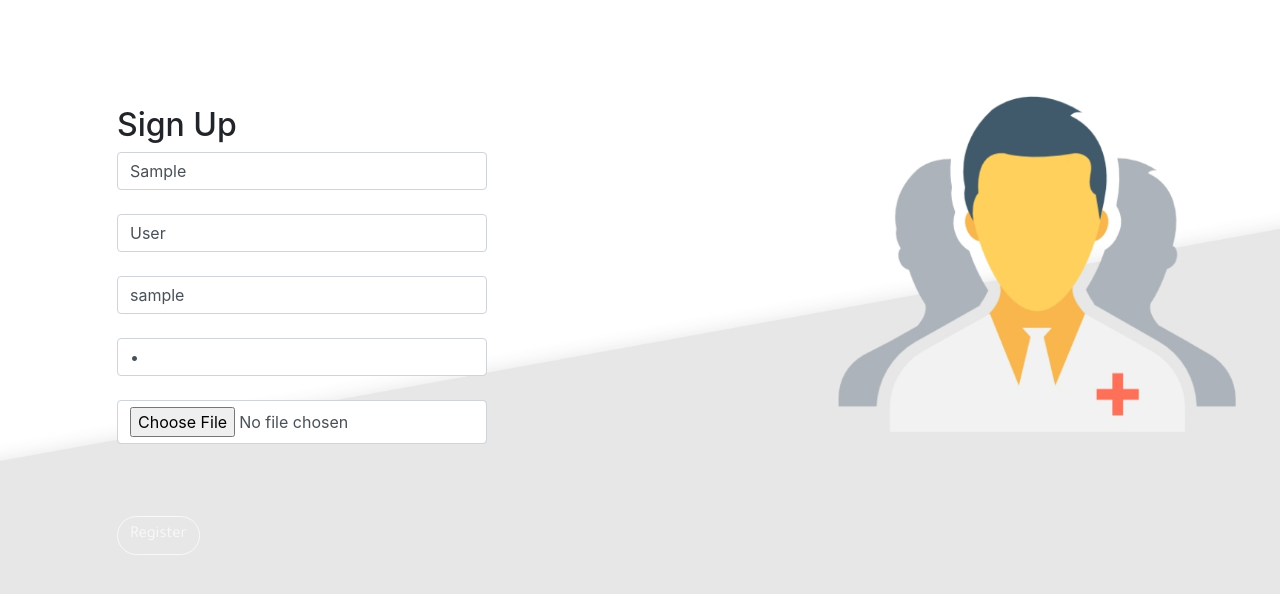
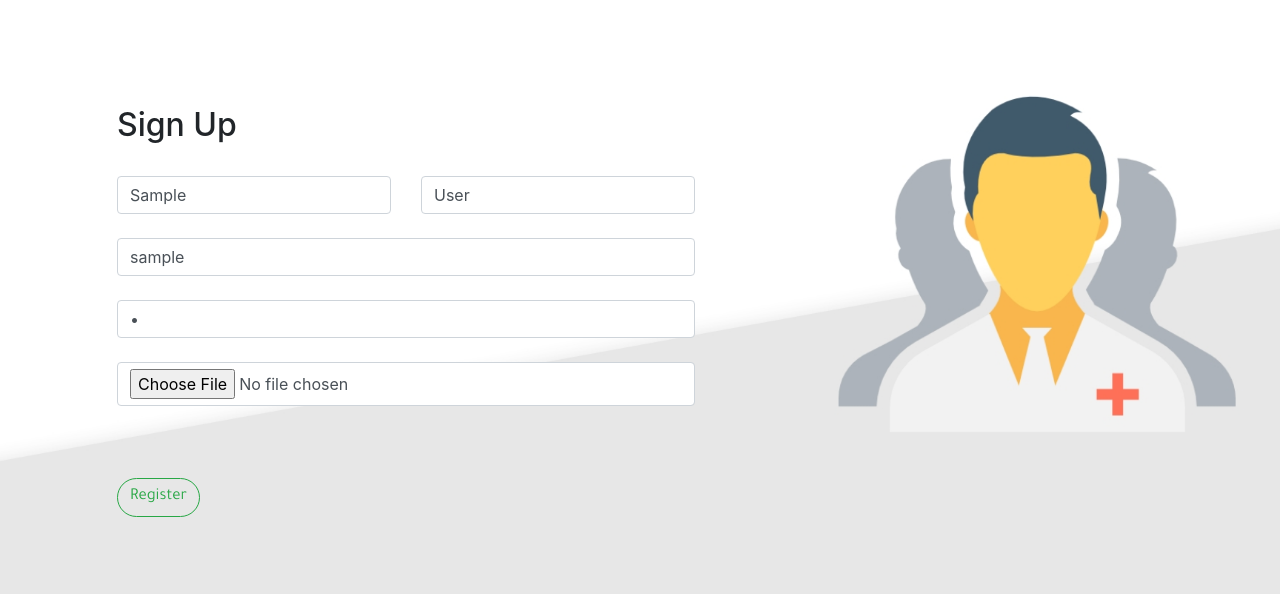
Before and after one commit to DeniSusanto/Django---ASP, a Django app: template ASP/main/templates/main/registration.html in a window 1280 px wide. Shown: the part 95-689 px from the top of the page. Run offline with Django 3.2, Linux system fonts and the light colour scheme; the template is opened without the code that fills it: most values are stand-ins (such as "Sample title", 1, 10 or a date in 2020); some libraries are stand-ins or nearby versions; some web fonts are replaced.

Commit message:
Cleaning UI

```diff
--- a/ASP/main/templates/main/cm_base.html
+++ b/ASP/main/templates/main/cm_base.html
@@ -44,7 +44,7 @@
             <a class="dropdown-item" href="{%url "cm_cart"%}">Cart</a>
             <a class="dropdown-item" href="{%url "myorders"%}">My Orders</a>
             <div class="dropdown-divider"></div>
-            <a class="dropdown-item" href="{%url "edit_profile"%}">Change Profile</a>
+            <a class="dropdown-item" href="{%url "edit_profile"%}">Edit Profile</a>
             <a class="dropdown-item" href="{%url "change_password"%}">Change Password</a>
             <div class="dropdown-divider"></div>
             <a class="dropdown-item" href="{%url "logout"%}" style="color:red;">Logout</a>
--- a/ASP/main/templates/main/dp_base.html
+++ b/ASP/main/templates/main/dp_base.html
@@ -61,7 +61,7 @@
            Dispatcher
         </a>
         <div class="dropdown-menu" aria-labelledby="navbarDropdown">
-          <a class="dropdown-item" href="{%url "edit_profile"%}">Change Profile</a>
+          <a class="dropdown-item" href="{%url "edit_profile"%}">Edit Profile</a>
           <a class="dropdown-item" href="{%url "change_password"%}">Change Password</a>
           <div class="dropdown-divider"></div>
           <a class="dropdown-item" href="{%url "logout"%}" style="color:red;">Logout</a>
--- a/ASP/main/templates/main/dp_session.html
+++ b/ASP/main/templates/main/dp_session.html
@@ -33,7 +33,7 @@
         <input class="btn btn-outline-light btn-success n8_content_sub_title" type="submit" href="{% url 'dp_close_session' %}" value="End Session" data-toggle="confirmation" data-title="Completed?" style="border-radius: 10em; background-color:rgb(49,78,108);">
    </div>
    <div style="display: inline-block; float: right;margin-right:calc(0.5vw + 0.5vh);">
-   <a href="{%url 'itinerary_download'%}"><img src="{% static 'main/download.png' %}" width="30" height="30"  title="Download CSV File"></a>
+   <a href="{%url 'itinerary_download'%}"><img src="{% static 'main/download.png' %}" width="40" height="40"  title="Download CSV File"></a>
    </div>
 </div>
     {%endblock%}
--- a/ASP/main/templates/main/registration.html
+++ b/ASP/main/templates/main/registration.html
@@ -40,9 +40,15 @@
         <div class="container d-flex justify-content-left align-middle">
             <div class="jumbotron" style="background:none;">
             <form  enctype="multipart/form-data" method='POST'>{% csrf_token %}
-                <h2>Sign Up</h2>
-                <input type="text" name="firstName" value="{{firstName}}" class="form-control" placeholder="First Name"><br>
-                <input type="text" name="lastName" value="{{lastName}}" class="form-control" placeholder="Last Name"><br>
+                <h2>Sign Up</h2> <br>
+                <div class="row">
+                    <div class="col">
+                    <input type="text" name="firstName" value="{{firstName}}" class="form-control" placeholder="First Name"><br>
+                    </div>
+                    <div class="col">
+                    <input type="text" name="lastName" value="{{lastName}}" class="form-control" placeholder="Last Name"><br>
+                    </div>
+                </div>
                 <input type="text" name="username" value="{{username}}" class="form-control" placeholder="User Name"><br>
                 <input type="password" name="password" value="{{password}}" class="form-control" placeholder="Password"><br>
                 <input type="file" name="image" class="form-control" ><br>
@@ -50,13 +56,15 @@
                 Clinic Location:
                         <select name="location">
                             {%for location in allLocations%}
+                                {% if location.name != 'Queen Mary Hospital Drone Port' %}
                                 <option value={{location.id}}
                                 {% if cat.id == filter %} selected {%endif%}
                                 >{{location.name}}</option>
+                                {% endif %}
                             {%endfor%}
                         </select>
                 {%endif%}<br><br>
-                <input class="btn btn-outline-light nav8_eclipse_btn  n8_content_sub_title" type="submit" value="Register">
+                <input class="btn btn-outline-success nav8_eclipse_btn  n8_content_sub_title" type="submit" value="Register">
             </form>
             </div>
         </div>
--- a/ASP/main/templates/main/wp_base.html
+++ b/ASP/main/templates/main/wp_base.html
@@ -62,7 +62,7 @@
             Warehouse Personnel
           </a>
           <div class="dropdown-menu" aria-labelledby="navbarDropdown">
-            <a class="dropdown-item" href="{%url "edit_profile"%}">Change Profile</a>
+            <a class="dropdown-item" href="{%url "edit_profile"%}">Edit Profile</a>
             <a class="dropdown-item" href="{%url "change_password"%}">Change Password</a>
             <div class="dropdown-divider"></div>
             <a class="dropdown-item" href="{%url "logout"%}" style="color:red;">Logout</a>
```
Also changed, not shown: ASP/main/static/main/download.png, 1 other file.
